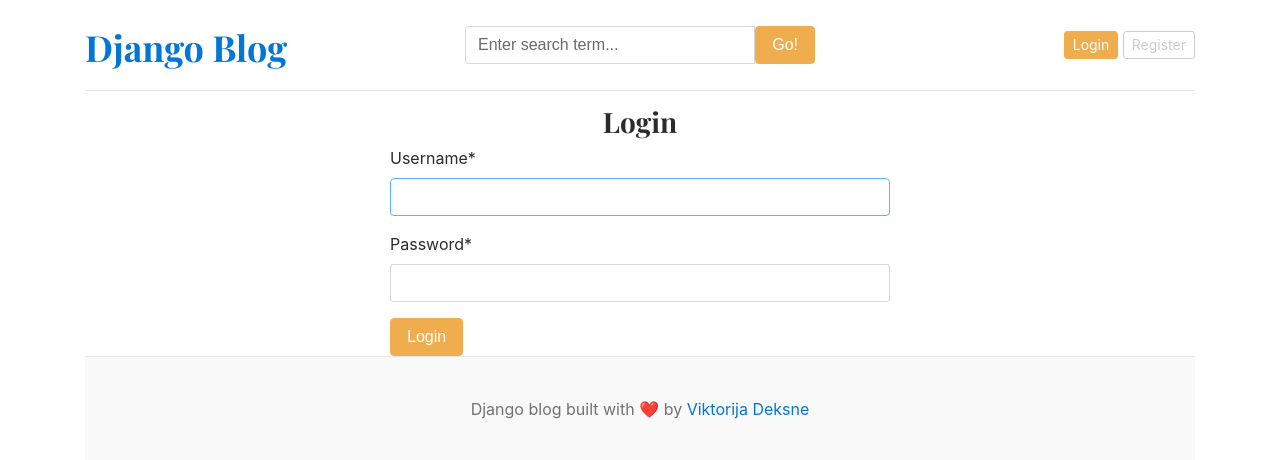
After one commit to vdeksne/blog, a Django app: page /login/ in a window 1280 px wide. The commit adds this page. Shown: the top 460 px of the page. Run offline with Django 5.2, Linux system fonts and the light colour scheme; data that the repository does not hold is empty; some libraries are stand-ins or nearby versions.

Commit message:
registration, login functionality

```diff
--- a/blog_main/settings.py
+++ b/blog_main/settings.py
@@ -39,6 +39,8 @@ INSTALLED_APPS = [
     'django.contrib.staticfiles',
     'blogs',
     'assignments',
+    'crispy_forms',
+    'crispy_bootstrap4'
 ]
 
 MIDDLEWARE = [
@@ -132,3 +134,5 @@ DEFAULT_AUTO_FIELD = 'django.db.models.BigAutoField'
 
 MEDIA_URL = '/media/'
 MEDIA_ROOT = BASE_DIR / 'media'
+
+CRISPY_TEMPLATE_PACK = 'Bootstrap4'
--- a/blog_main/urls.py
+++ b/blog_main/urls.py
@@ -25,6 +25,9 @@ urlpatterns = [
     path('admin/', admin.site.urls),
     path('', views.home, name='home'),
     path('category/', include('blogs.urls')),
-    path('<slug:slug>/', BlogsView.blogs, name='blogs'),
-    path('blogs/search', BlogsView.search, name='search')
+    path('blogs/<slug:slug>/', BlogsView.blogs, name='blogs'),
+    path('blogs/search', BlogsView.search, name='search'),
+    path('register/', views.register, name='register'),
+    path('login/', views.login, name='login'),
+    path('logout/', views.logout, name='logout'),
 ] + static(settings.MEDIA_URL, document_root=settings.MEDIA_ROOT)
--- a/blog_main/views.py
+++ b/blog_main/views.py
@@ -1,9 +1,11 @@
 
-from django.shortcuts import render
+from django.shortcuts import redirect, render
 
 from blogs.models import Blog, Category
 from assignments.models import About
-
+from .forms import RegistrationForm
+from django.contrib.auth.forms import AuthenticationForm
+from django.contrib import auth
 def home(request):
     featured_posts = Blog.objects.filter(is_featured=True, status='Published').order_by('updated_at')
     posts = Blog.objects.filter(is_featured=False, status='Published')
@@ -18,3 +20,39 @@ def home(request):
         'about': about,
     }
     return render(request, 'home.html', context)
+
+def register(request):
+    if request.method == "POST":
+        form = RegistrationForm(request.POST)
+        if form.is_valid():
+            form.save()
+            return redirect('register.html')
+        else:
+            print(form.errors)
+    else:
+        form = RegistrationForm()
+    context = {
+        'form': form,
+    }
+    return render(request, 'register.html', context)
+
+def login(request):
+    if request.method == "POST":
+        form = AuthenticationForm(request, request.POST)
+        if form.is_valid():
+            username = form.cleaned_data.get('username')
+            password = form.cleaned_data.get('password')
+
+            user = auth.authenticate(username=username, password=password)
+            if user is not None:
+                auth.login(request, user)
+            return redirect('home')
+    form = AuthenticationForm()
+    context = {
+        'form': form,
+    }
+    return render(request, 'login.html', context)
+
+def logout(request):
+    auth.logout(request)
+    return redirect('home')
--- a/blogs/models.py
+++ b/blogs/models.py
@@ -25,7 +25,7 @@ class Blog(models.Model):
     category = models.ForeignKey(Category, on_delete=models.CASCADE)
     author = models.ForeignKey(User, max_length=50, on_delete=models.CASCADE)
     featured_image = models.ImageField(upload_to='uploads/%Y/%m%d')
-    short_description = models.TextField(max_length=300)
+    short_description = models.TextField(max_length=700)
     blog_body = models.TextField(max_length=10000)
     status = models.CharField(max_length=20, choices=STATUS_CHOICES, default="Draft")
     is_featured = models.BooleanField(default=False)
--- a/templates/base.html
+++ b/templates/base.html
@@ -28,8 +28,14 @@
             </form>
           </div>
           <div class="col-4 d-flex justify-content-end align-items-center">
-            <a class="btn btn-sm btn-warning" href="#">Login</a> &nbsp;
-            <a class="btn btn-sm btn-outline-secondary" href="#">Register</a>
+            {% if not user.is_authenticated %}
+            <a class="btn btn-sm btn-warning" href="{% url 'login' %}">Login</a> &nbsp;
+            <a class="btn btn-sm btn-outline-secondary" href="{% url 'register' %}">Register</a>
+            {% else %}
+            <span>You are logged in as {{ user }}</span>
+            &nbsp;
+            <span><a href="{% url 'logout' %}">Logout</a></span>
+            {% endif %}
           </div>
         </div>
       </header>
--- /dev/null
+++ b/templates/login.html
@@ -0,0 +1,13 @@
+{% extends 'base.html' %}
+
+{% block content %}
+{% load crispy_forms_tags %}
+
+<h3 class="text-center">Login</h3>
+
+<form action="{% url 'login' %}" method="POST" style="width:500px; margin:auto;">
+    {% csrf_token %}
+    {{ form | crispy }}
+    <button type="submit" class="btn btn-warning">Login</button>
+</form>
+{% endblock %}
```
Also changed, not shown: blog_main/forms.py (added, +7 -0 lines), templates/register.html (added, +15 -0 lines), blogs/migrations/0010_alter_blog_short_description.py (added).
